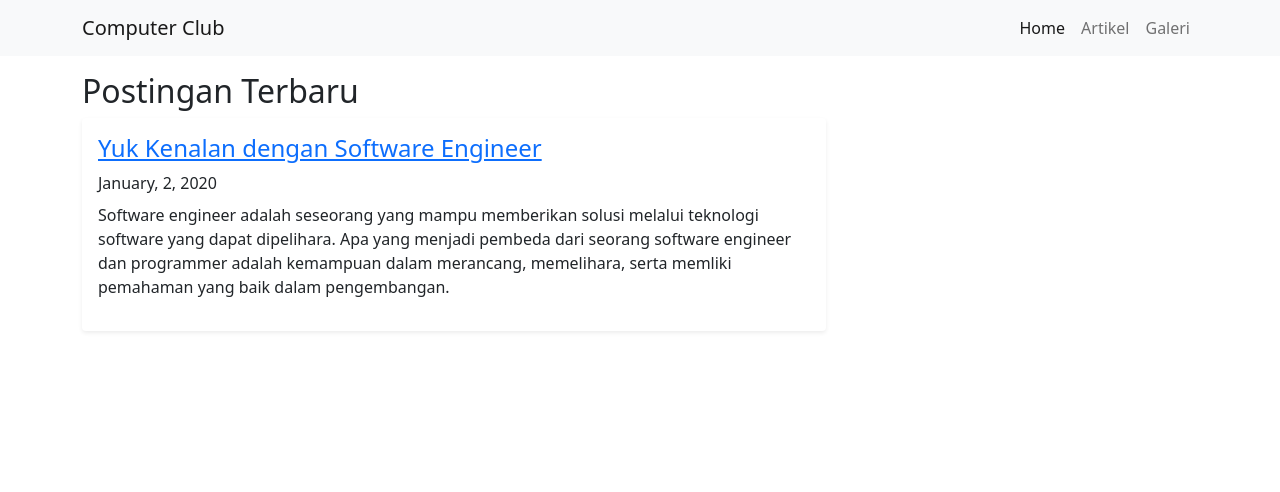
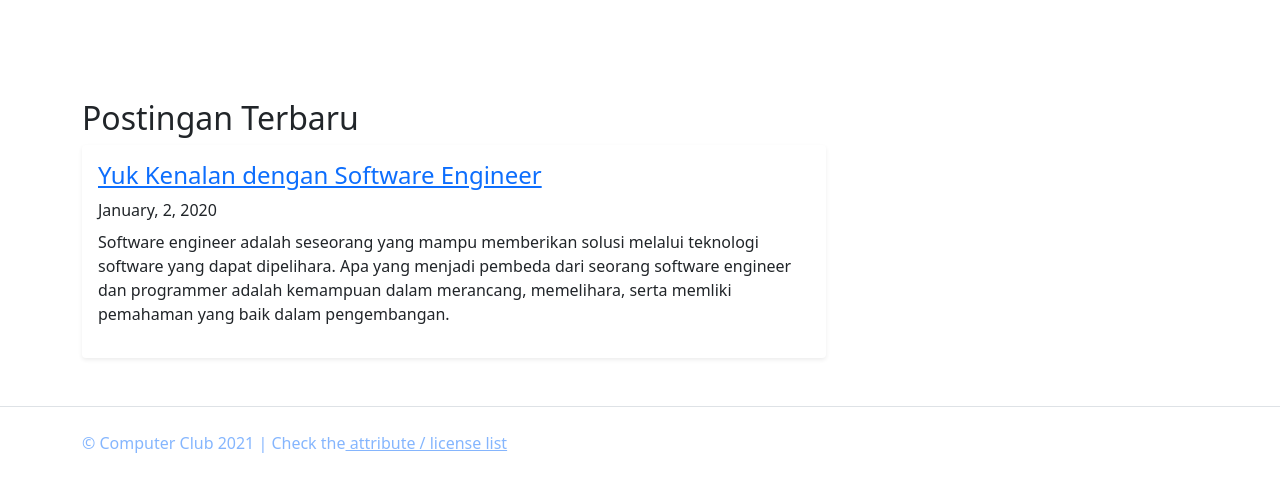
Before and after one commit to ccstmiktsm/web-cc, a Next.js app: page /posts in a window 1280 px wide. Shown: the top 492 px of the page. Built offline with nearby package versions, Linux system fonts and the light colour scheme.

Commit message:
add layout header navbar footer

```diff
--- /dev/null
+++ b/components/footer.js
@@ -0,0 +1,39 @@
+import Link from 'next/link'
+
+export default function Footer() {
+    return (
+        <>
+            <footer className="footer-cc border-top py-4">
+                <div className="container">
+                    <div className="row g-3">
+                        <div className="col-12 col-lg-6 text-center text-lg-start">
+                            <span className="text-primary opacity-50">&copy; Computer Club 2021 | Check the
+                                <Link href="#">
+                                    <a> attribute /
+                                    license list</a>
+                                </Link>
+                            </span>
+                        </div>
+                        <div className="col-12 col-lg-6 text-center text-lg-end">
+                            <Link href="#">
+                                <a className="sosmed"><span><i className="fab fa-facebook-f"></i></span></a>
+                            </Link>
+                            <Link href="#">
+                                <a className="sosmed"><span><i className="fab fa-instagram"></i></span></a>
+                            </Link>
+                            <Link href="#">
+                                <a className="sosmed"><span><i className="fab fa-twitter"></i></span></a>
+                            </Link>
+                            <Link href="#">
+                                <a className="sosmed"><span><i className="fab fa-linkedin-in"></i></span></a>
+                            </Link>
+                            <Link href="#">
+                                <a className="sosmed"><span><i className="fab fa-github-alt"></i></span></a>
+                            </Link>
+                        </div>
+                    </div>
+                </div>
+            </footer>
+        </>
+    )
+}
--- /dev/null
+++ b/components/header.js
@@ -0,0 +1,18 @@
+import Head from 'next/head'
+import Link from 'next/link'
+import Image from 'next/image'
+export default function Header() {
+    return (
+        <>
+            <meta charSet="utf-8" />
+            <meta name="viewport" content="width=device-width, initial-scale=1" />
+            <link rel="stylesheet" href="https://cdnjs.cloudflare.com/ajax/libs/font-awesome/6.0.0-beta3/css/all.min.css"
+                integrity="sha512-Fo3rlrZj/k7ujTnHg4CGR2D7kSs0v4LLanw2qksYuRlEzO+tcaEPQogQ0KaoGN26/zrn20ImR1DfuLWnOo7aBA=="
+                crossOrigin="anonymous" referrerPolicy="no-referrer" />
+
+            <link rel="stylesheet" href="https://cdnjs.cloudflare.com/ajax/libs/aos/2.3.4/aos.css"
+                integrity="sha512-1cK78a1o+ht2JcaW6g8OXYwqpev9+6GqOkz9xmBN9iUUhIndKtxwILGWYOSibOKjLsEdjyjZvYDq/cZwNeak0w=="
+                crossOrigin="anonymous" referrerPolicy="no-referrer" />
+        </>
+    )
+}
--- a/components/layout.js
+++ b/components/layout.js
@@ -1,12 +1,14 @@
 import Head from 'next/head'
 import Navbar from './navbar'
+import Footer from './footer'
 
-export default function Layout({ children}) {
+export default function Layout({children}) {
     return (
         <html>
             <body>
                 <Navbar/>
                 <div>{children}</div>
+                <Footer/>
             </body>
         </html>
     )
--- a/components/navbar.js
+++ b/components/navbar.js
@@ -1,27 +1,58 @@
+import Image from 'next/image'
+import Header from './header'
+import { Link } from "react-scroll"
+
 export default function Navbar() {
     return (
         <>
-            <nav className="navbar navbar-expand-lg navbar-light bg-light">
+            <Header />
+            <header id="header-cc" className="header-cc pt-2 pt-lg-4">
+                <nav className="navbar navbar-expand-lg navbar-light" data-aos="fade-down">
                     <div className="container">
-                    <a className="navbar-brand" href="/">Computer Club</a>
-                    <button className="navbar-toggler" type="button" data-bs-toggle="collapse" data-bs-target="#navbarSupportedContent" aria-controls="navbarSupportedContent" aria-expanded="false" aria-label="Toggle navigation">
+                        <Link href="/">
+                            <a className="navbar-brand text-dark">
+                                <div className="d-inline-block align-text-center img-fluid me-2">
+                                    <Image
+                                        src="/images/logo.svg"
+                                        alt="logo computer club"
+                                        width={35}
+                                        height={35}
+                                    />
+                                </div>
+
+                            </a>
+                        </Link>
+                        <span className ="fw-extra-bold mb-1">Computer Club</span>
+                        <button className="navbar-toggler" type="button" data-bs-toggle="collapse"
+                            data-bs-target="#navbarSupportedContent" aria-controls="navbarSupportedContent"
+                            aria-expanded="false" aria-label="Toggle navigation">
                             <span className="navbar-toggler-icon"></span>
                         </button>
                         <div className="collapse navbar-collapse" id="navbarSupportedContent">
                             <ul className="navbar-nav ms-auto mb-2 mb-lg-0">
                                 <li className="nav-item">
-                                <a className="nav-link active" aria-current="page" href="/">Home</a>
+                                <Link href="" className="nav-link header-link-cc active" to="hero-cc" smooth={true}>Berada</Link>
                                 </li>
                                 <li className="nav-item">
-                                <a className="nav-link" href="/posts/">Artikel</a>
+                                    <Link href="" className="nav-link header-link-cc" to="divisi-cc" smooth={true}>Divisi</Link>
                                 </li>
                                 <li className="nav-item">
-                                <a className="nav-link" href="/posts/">Galeri</a>
+                                <Link href="" className="nav-link header-link-cc" to="about-cc" smooth={true}>About</Link>
+                                </li>
+                                <li className="nav-item">
+                                <Link href="" className="nav-link header-link-cc" to="gallery-cc" smooth={true}>Galeri</Link>
+                                </li>
+                                <li className="nav-item">
+                                <Link href="" className="nav-link header-link-cc" to="testimonial-cc" smooth={true}>Kata Orang</Link>
+                                </li>
+                                <li className="nav-item">
+                                <Link href="" className="nav-link header-link-cc" to="newsletter-cc" smooth={true}>Artikel</Link>
                                 </li>
                             </ul>
                         </div>
                     </div>
                 </nav>
+            </header>
         </>
     )
 }
```
Lines whose indentation alone changed are shown as unchanged.
